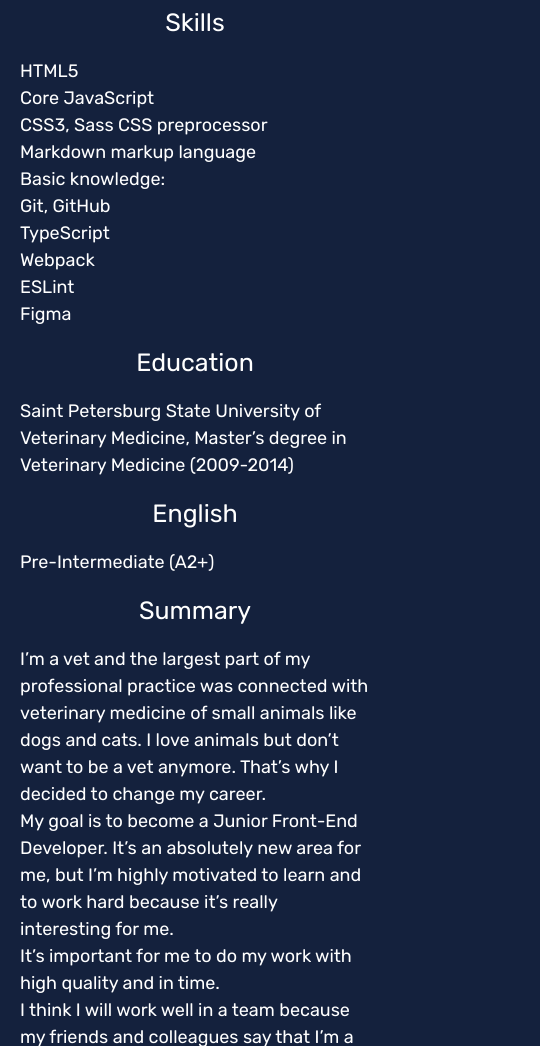
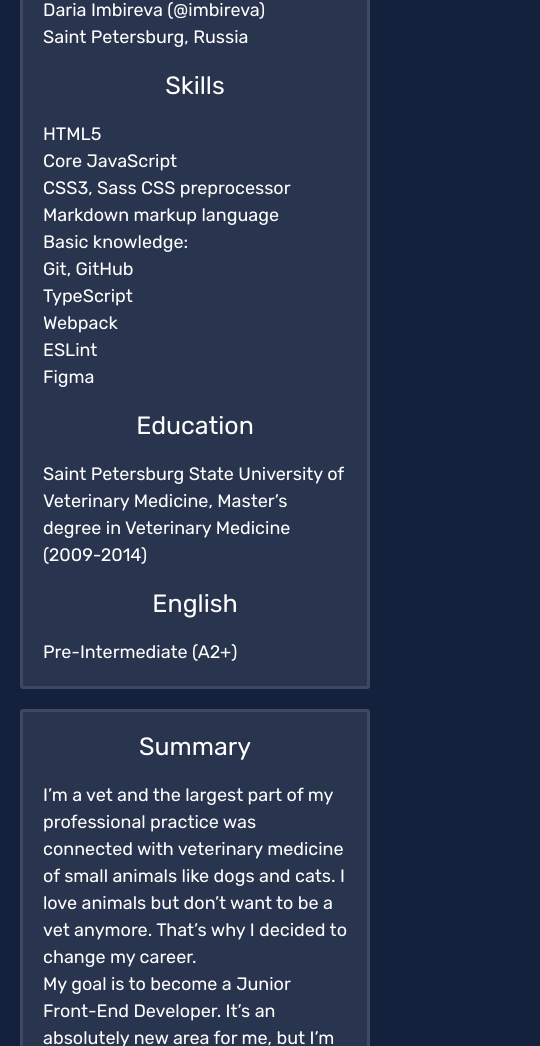
Before and after one commit to imbireva/rsschool-cv, a plain HTML site: page index.html in a window 390 px wide. Shown: the part 694-1740 px from the top of the page, 540 px wide, since content can reach past the window. Drawn offline with Linux system fonts and the light colour scheme.

Commit message:
feat: add styles for main info blocks

```diff
--- a/style.css
+++ b/style.css
@@ -178,9 +178,45 @@ html {
   color: #fca311;
 }
 
+.blocks {
+  padding: 60px 0;
+  display: flex;
+  justify-content: center;
+  align-items: flex-start;
+  gap: 1%;
+}
+
+.block {
+  padding: 0 20px 20px;
+  background-color: rgba(229, 229, 229, 0.1);
+  border: solid 3px rgba(229, 229, 229, 0.1);
+  border-radius: 3px;
+}
+
+.block_first {
+  width: 30%;
+}
+
+.block_second {
+  width: 69%;
+}
+
 @media (max-width: 1000px) {
   .header-content {
     justify-content: center;
+  }
+}
+
+@media (max-width: 900px) {
+  .blocks {
+    flex-direction: column;
+    align-items: center;
+    gap: 20px;
+  }
+
+  .block_first,
+  .block_second {
+    width: 100%;
   }
 }
 
```
